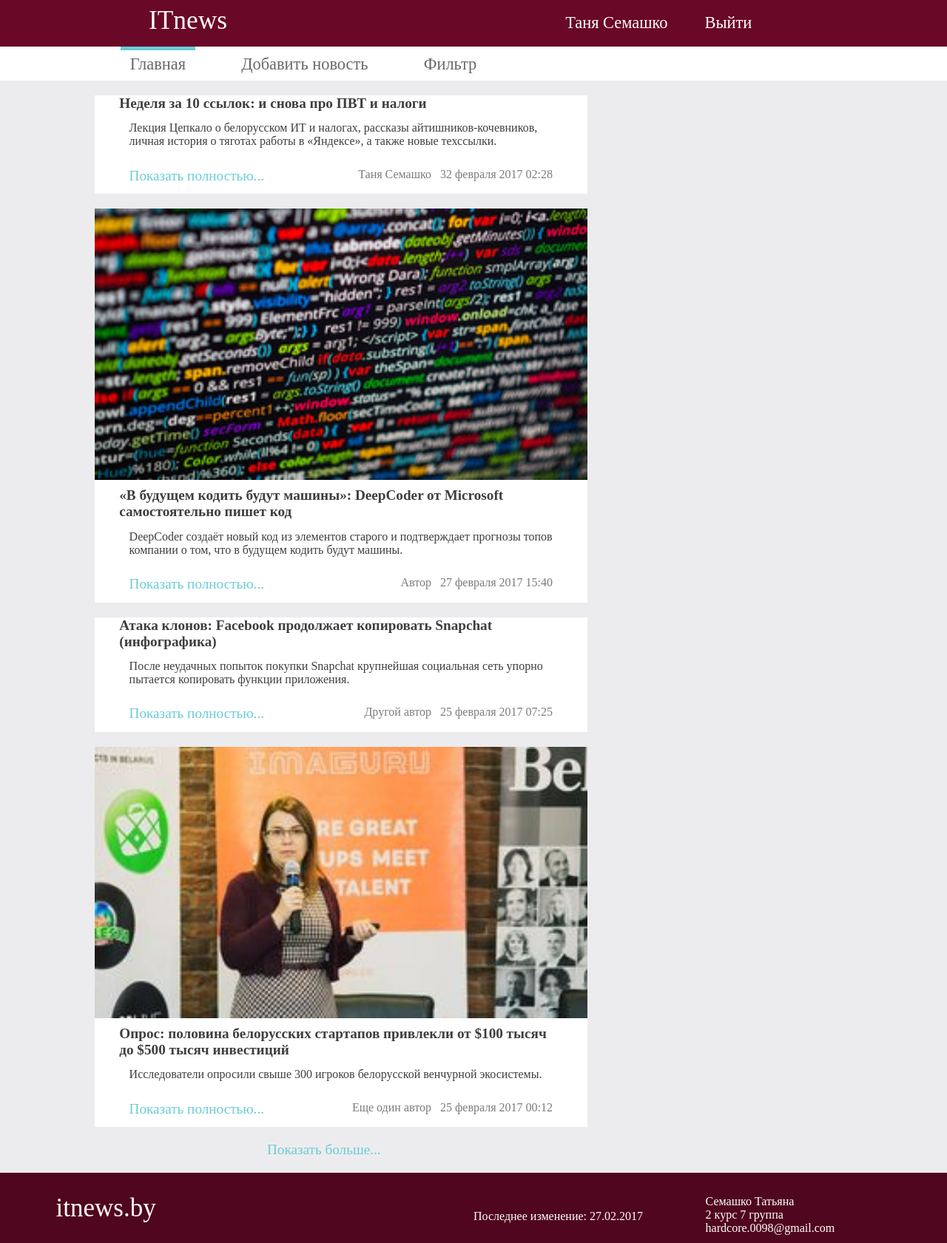
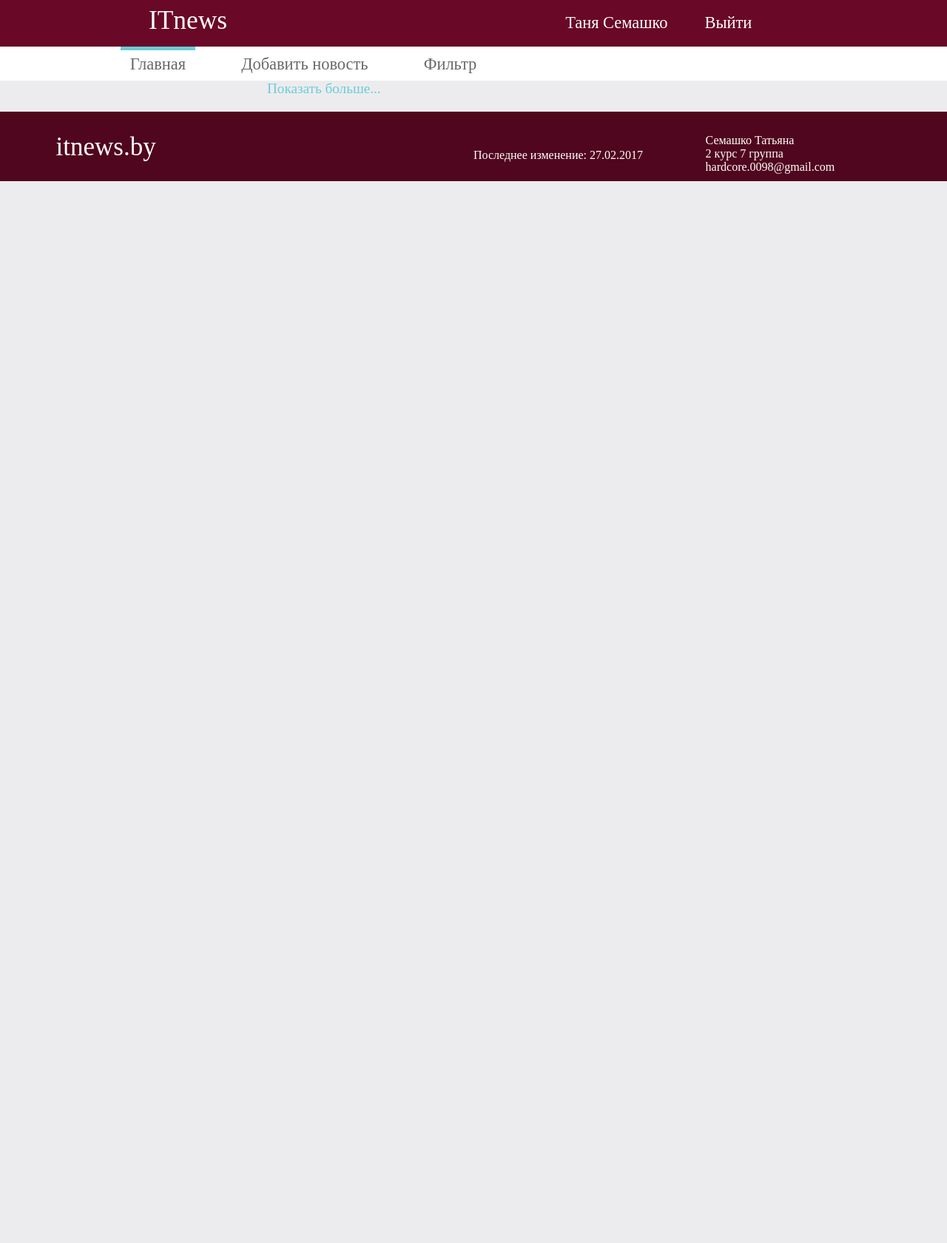
Before and after one commit to TanyaSemashko/StudyPractice, a plain HTML site: page UI/index.html in a window 1280 px wide. Shown: the whole page at 74% size. After the commit the page ends 800 px from the top, so only its background shows below. Drawn offline with Linux system fonts and the light colour scheme.

Commit message:
add index.html

```diff
--- a/UI/index.html
+++ b/UI/index.html
@@ -12,43 +12,17 @@
 	</a>
 	<span id="contact">
 			<a href="">Выйти</a>
-			<p id ="name">Таня Семашко</p>
+			<p id ="name" >Таня Семашко</p>
 		</span>
 </header>
 <nav>
 	<a href="">Главная</a>
-	<a href="">Добавить новость</a>
+	<a href="" id="add-new" >Добавить новость</a>
 	<a href="">Фильтр</a>
 </nav>
 <div id="wrapper">
 	<div id="leftCol">
-		<article></article>
-		<article>
-			<a href="" title=""></a>
-			<h2>Неделя за 10 ссылок: и снова про ПВТ и налоги</h2>
-			<p>Лекция Цепкало о белорусском ИТ и налогах, рассказы айтишников-кочевников, личная история о тяготах работы в «Яндексе»,
-				а также новые техссылки.</p>
-			<p><a href="" title="">Показать полностью...</a><span>32 февраля 2017 02:28</span><span>Таня Семашко&nbsp;&nbsp;&nbsp;</span></p>
-		</article>
-		<article>
-			<a href="" title=""><img src="2.jpg" alt="" title=""/></a>
-			<h2>«В будущем кодить будут машины»: DeepCoder от Microsoft самостоятельно пишет код</h2>
-			<p>DeepCoder создаёт новый код из элементов старого и подтверждает прогнозы топов
-				компании о том, что в будущем кодить будут машины.</p>
-			<p><a href="" title="">Показать полностью...</a><span>27 февраля 2017 15:40</span><span>Автор&nbsp;&nbsp;&nbsp;</span></p>
-		</article>
-		<article>
-			<!--<a href="" title=""><img src="img/art/3.jpg" alt="" title=""/></a>-->
-			<h2>Атака клонов: Facebook продолжает копировать Snapchat (инфографика)</h2>
-			<p>После неудачных попыток покупки Snapchat крупнейшая социальная сеть упорно пытается копировать функции приложения.</p>
-			<p><a href="" title="">Показать полностью...</a><span>25 февраля 2017 07:25</span><span>Другой автор&nbsp;&nbsp;&nbsp;</span></p>
-		</article>
-		<article>
-			<a href="" title=""><img src="4.jpg" alt="" title=""/></a>
-			<h2>Опрос: половина белорусских стартапов привлекли от $100 тысяч до $500 тысяч инвестиций</h2>
-			<p>Исследователи опросили свыше 300 игроков белорусской венчурной экосистемы.</p>
-			<p><a href="" title="">Показать полностью...</a><span>25 февраля 2017 00:12</span><span>Еще один автор&nbsp;&nbsp;&nbsp;</span></p>
-		</article>
+		<div id = "content"></div>
 		<div id="bottom">
 			<p><a href="" title="">Показать больше...</a>
 		</div>
@@ -69,5 +43,6 @@
 		hardcore.0098@gmail.com
 	</div>
 </footer>
+<script src="script.js"></script>
 </body>
 </html>
```
